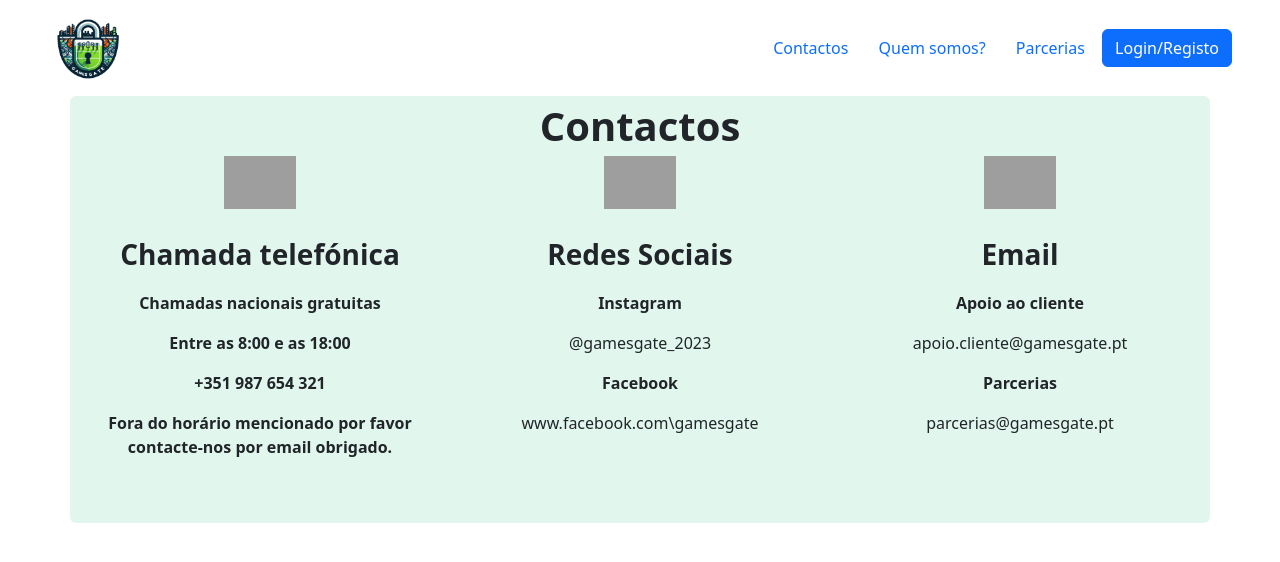
After one commit to tiagobsfaria/CVPBT, a Django app: page /contactos in a window 1280 px wide. The commit adds this page. Shown: the top 562 px of the page. Run offline with Django 4.2, Linux system fonts and the light colour scheme; grey boxes are pictures that could not be loaded.

Commit message:
01/12-last

```diff
--- a/Projeto CVPBT/GamesGate/events/urls.py
+++ b/Projeto CVPBT/GamesGate/events/urls.py
@@ -5,6 +5,9 @@ from .views import (
         AdminPanelView,
         get_localizacoes,
         CampoCreateView,
+        ContactosView,
+        QuemSomosView,
+        ParceriasView,
     )
 urlpatterns = [
     path("", home, name="home"),
@@ -12,5 +15,8 @@ urlpatterns = [
     path('categories/', CategorieListView.as_view(), name="list-categories"),
     path("adminpanel", AdminPanelView.as_view(),  name="admin_panel"),
     path("campo_create", CampoCreateView.as_view(), name="campo_create"),
+    path("contactos", ContactosView.as_view(), name='contactos'),
+    path("quemsomos",  QuemSomosView.as_view(), name='quemsomos'),
+    path("parcerias",  ParceriasView.as_view(), name='parcerias'),
 
 ]
--- a/Projeto CVPBT/GamesGate/events/views.py
+++ b/Projeto CVPBT/GamesGate/events/views.py
@@ -60,6 +60,14 @@ class CampoDetailView(DetailView):
 class AdminPanelView(TemplateView):
     template_name = 'admin_panel.html'
 
+class ContactosView(TemplateView):
+    template_name = 'contactos.html'
+
+class QuemSomosView(TemplateView):
+    template_name = 'quem_somos.html'
+
+class ParceriasView(TemplateView):
+    template_name = 'parcerias.html'
 
 def add_evaluation(request, campo_id, new_rating):
     # Retrieve the Campo instance
--- /dev/null
+++ b/Projeto CVPBT/GamesGate/templates/contactos.html
@@ -0,0 +1,57 @@
+{% extends "nav.html" %}
+
+{% block content %}
+    {% load static %}
+
+<body>
+<div class="container text-center rounded" style="background-color: #e1f7ed;" >
+    <div class="row row-cols-1">
+        <div class="col fs-1 fw-bold">Contactos</div>
+    </div>
+  <div class="row row-cols-3">
+    <div class="col-4">
+        <div class="image-container">
+            <img src="{% static 'images/callcenter.png' %}" class="img-fluid" width="20%" height="20%" >
+        </div>
+        <br>
+        <div class="container">
+            <p class="fw-bold fs-3"> Chamada telefónica</p>
+            <p class="fw-bold fs-6"> Chamadas nacionais gratuitas </p>
+            <p class="fw-bold fs-6">Entre as 8:00 e as 18:00</p>
+            <p class="fw-bold fs-6">+351 987 654 321</p>
+            <p class="fw-bold fs-6">Fora do horário mencionado por favor contacte-nos por email obrigado.</p>
+        </div>
+    </div>
+    <div class="col-4">
+        <div class="image-container">
+            <img src="{% static 'images/midia-social.png' %}" class="img-fluid" width="20%" height="20%" >
+        </div>
+        <br>
+        <div class="container">
+            <p class="fw-bold fs-3"> Redes Sociais</p>
+            <p class="fw-bold fs-6"> Instagram </p>
+            <p class="fs-6">@gamesgate_2023</p>
+            <p class="fw-bold fs-6">Facebook</p>
+            <p class="fs-6">www.facebook.com\gamesgate</p>
+        </div>
+    </div>
+    <div class="col-4">
+        <div class="image-container">
+            <img src="{% static 'images/o-email.png' %}" class="img-fluid" width="20%" height="20%" >
+        </div>
+        <br>
+        <div class="container">
+            <p class="fw-bold fs-3"> Email</p>
+            <p class="fw-bold fs-6"> Apoio ao cliente </p>
+            <p class="fs-6">apoio.cliente@gamesgate.pt</p>
+            <p class="fw-bold fs-6">Parcerias</p>
+            <p class="fs-6">parcerias@gamesgate.pt</p>
+        </div>
+    </div>
+  </div>
+    <br>
+    <br>
+</div>
+
+</body>
+{% endblock content %}
--- a/Projeto CVPBT/GamesGate/templates/nav.html
+++ b/Projeto CVPBT/GamesGate/templates/nav.html
@@ -23,7 +23,7 @@
 
     </style>
 </head>
-<body>
+<body class="mx-5">
 <nav class="navbar navbar-expand-lg navbar-light bg-white">
     <a href="{% url 'home' %}">
         <img src="{% static 'images/GamesGate.png' %}" width="80" height="80" class="d-inline-block align-top me-3" alt="">
@@ -44,12 +44,10 @@
         </ul>
     {% else %}
         <div class="ms-auto">
-            <a class="btn btn-default text-primary" href="#"> Contactos </a>
-            <a class="btn btn-default text-primary" href="#"> Quem somos? </a>
-            <a class="btn btn-default text-primary" href="#"> Parcerias </a>
-            <a class="btn btn-primary text-white" href="#"> Login/Registo</a>
-            <a class="btn btn-default me-2 text-primary" href="{% url 'login' %}">Log In</a>
-            <a href="{% url 'register_user' %}" class="btn btn-default text-info">Sign Up</a>
+            <a class="btn btn-default text-primary" href="{% url 'contactos' %}"> Contactos </a>
+            <a class="btn btn-default text-primary" href="{% url 'quemsomos' %}"> Quem somos? </a>
+            <a class="btn btn-default text-primary" href="{% url 'parcerias' %}"> Parcerias </a>
+            <a class="btn btn-primary text-white" href="{% url 'login' %}"> Login/Registo</a>
         </div>
     </div>
     {% endif %}
```
Also changed, not shown: Projeto CVPBT/GamesGate/templates/authenticate/login.html (+27 -16 lines), Projeto CVPBT/GamesGate/templates/parcerias.html (added, +51 -0 lines), Projeto CVPBT/GamesGate/templates/quem_somos.html (added, +51 -0 lines).
